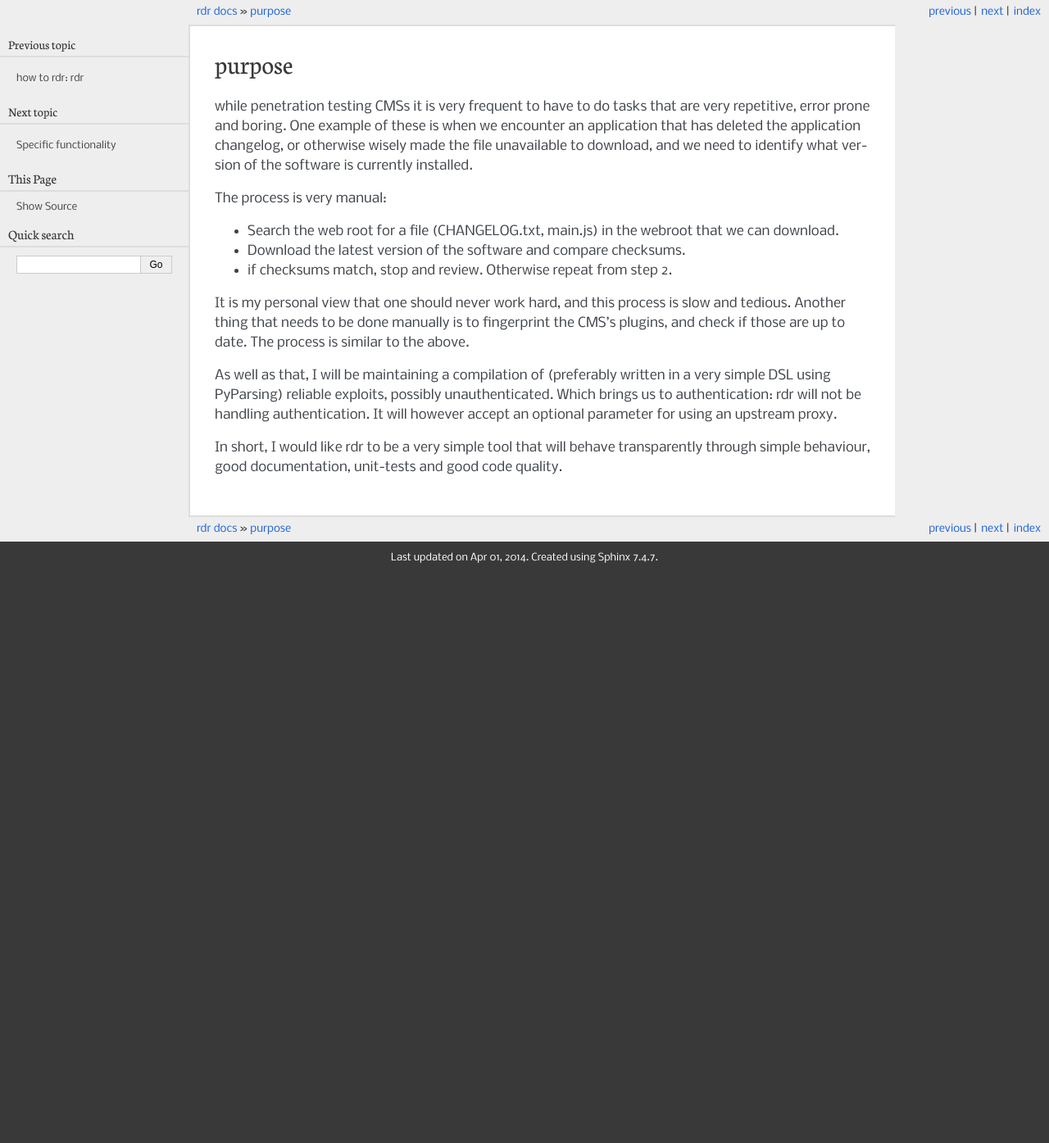
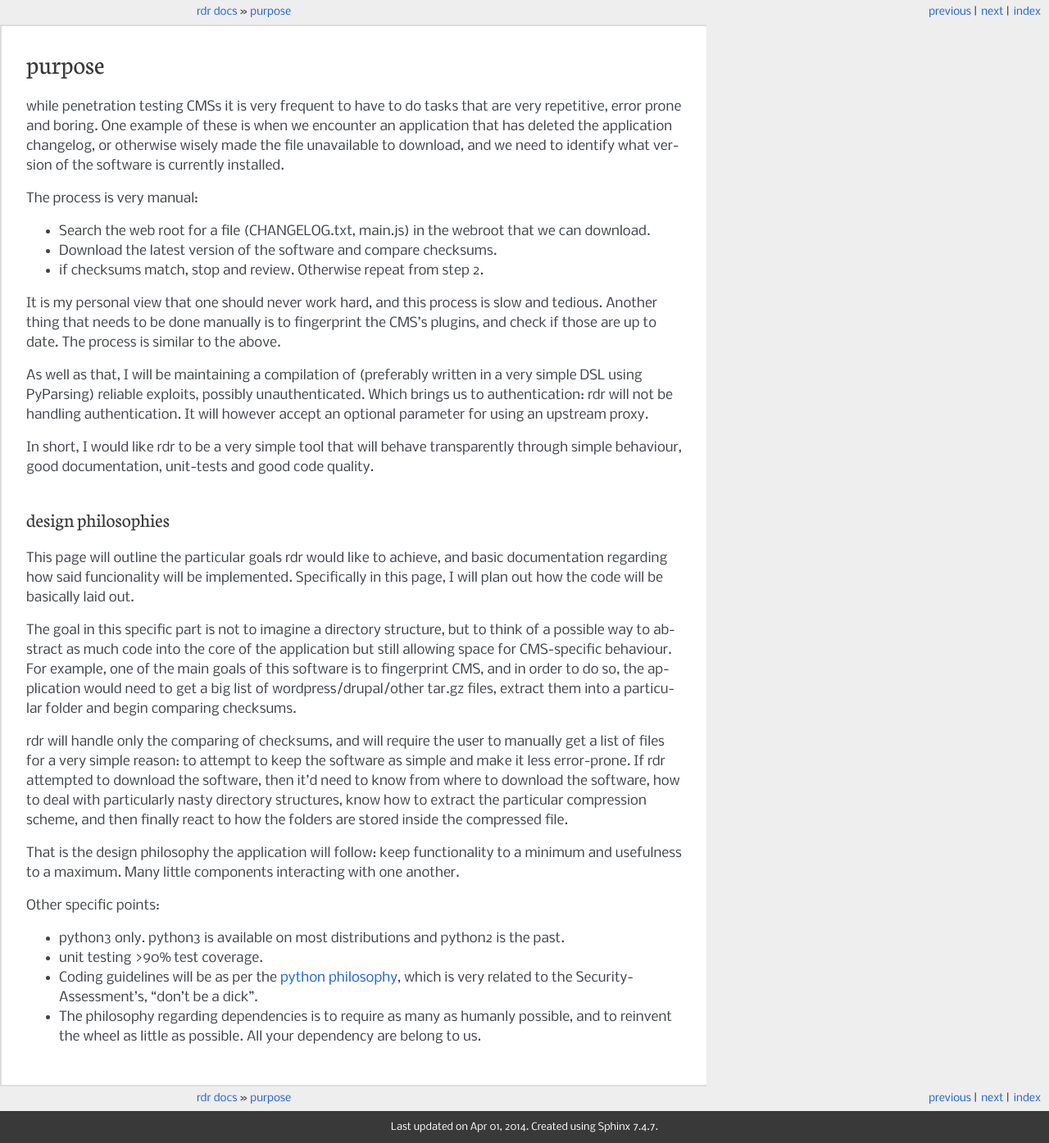
Before and after one commit to SamJoan/rdr, a Sphinx documentation site: the page built from docs/source/purpose.rst, in a window 1280 px wide. Shown: the whole page at 82% size. Built offline with Sphinx 7.4.7, drawn with Linux system fonts in a browser that asks for light colours; pages that are not in the unit, such as notebooks, are missing from menus; before the commit the page ends 900 px from its top, so only the background shows below that.

Commit message:
moar dox

```diff
--- a/docs/source/conf.py
+++ b/docs/source/conf.py
@@ -108,7 +108,7 @@ html_theme = 'pyramid'
 # Theme options are theme-specific and customize the look and feel of a theme
 # further.  For a list of options available for each theme, see the
 # documentation.
-html_theme_options = {"nosidebar":False}
+html_theme_options = {"nosidebar":True}
 
 # Add any paths that contain custom themes here, relative to this directory.
 #html_theme_path = []
--- a/docs/source/purpose.rst
+++ b/docs/source/purpose.rst
@@ -22,3 +22,34 @@ handling authentication. It will however accept an optional parameter for using
 
 In short, I would like rdr to be a very simple tool that will behave transparently through simple behaviour,
 good documentation, unit-tests and good code quality.
+
+design philosophies
+###################
+
+This page will outline the particular goals rdr would like to achieve, and basic documentation regarding how
+said funcionality will be implemented. Specifically in this page, I will plan out how the code will be
+basically laid out.
+
+The goal in this specific part is not to imagine a directory structure, but to think of a possible way to
+abstract as much code into the core of the application but still allowing space for CMS-specific behaviour.
+For example, one of the main goals of this software is to fingerprint CMS, and in order to do so, the
+application would need to get a big list of wordpress/drupal/other tar.gz files, extract them into a
+particular folder and begin comparing checksums.
+
+rdr will handle only the comparing of checksums, and will require the user to manually get a list of files for
+a very simple reason: to attempt to keep the software as simple and make it less error-prone. If rdr attempted
+to download the software, then it'd need to know from where to download the software, how to deal with
+particularly nasty directory structures, know how to extract the particular compression scheme, and then
+finally react to how the folders are stored inside the compressed file.
+
+That is the design philosophy the application will follow: keep functionality to a minimum and usefulness to
+a maximum. Many little components interacting with one another.
+
+Other specific points:
+
+* python3 only. python3 is available on most distributions and python2 is the past.
+* unit testing >90% test coverage.
+* Coding guidelines will be as per the `python philosophy <http://c2.com/cgi/wiki?PythonPhilosophy>`_, which
+  is very related to the Security-Assessment's, "don't be a dick".
+* The philosophy regarding dependencies is to require as many as humanly possible, and to reinvent the wheel
+  as little as possible. All your dependency are belong to us.
--- /dev/null
+++ b/requirements.txt
@@ -0,0 +1,2 @@
+Sphinx>=1.2.2
+pygments
```
Also changed, not shown: docs/source/index.rst (+9 -3 lines), docs/source/purpose_specific_goals.rst (deleted, +0 -25 lines), docs/source/specific_cms_fingerprinting.rst (+65 -2 lines), docs/source/specific_functionality.rst (deleted, +0 -9 lines), docs/README.md (added), 3 other files.
